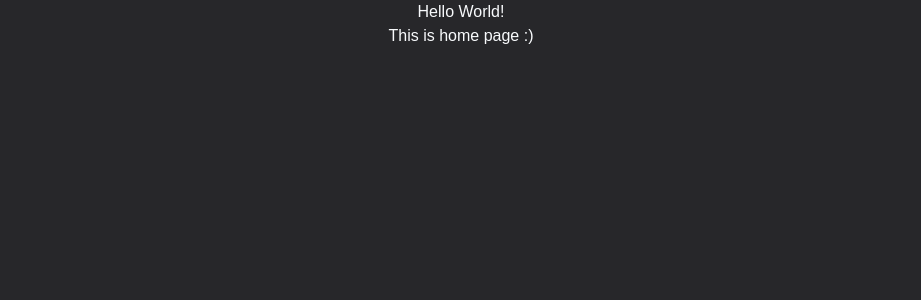
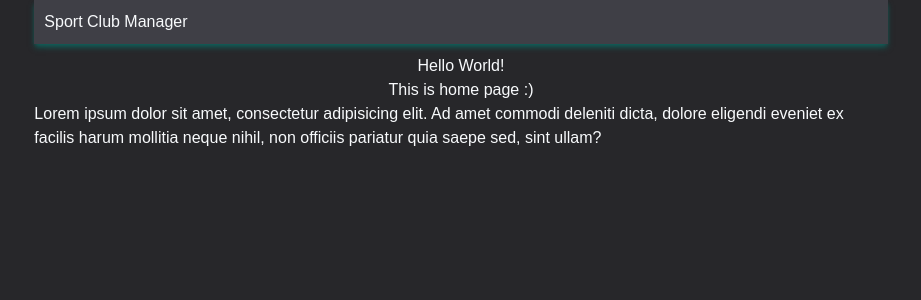
Before and after one commit to SportClubManager/front-vue, a Vue app: page / in a window 1280 px wide. Shown: the top 300 px of the page, without its empty margins (179-1100 px from the left). Built offline with nearby package versions, Linux system fonts and the light colour scheme.

Commit message:
fix vite configs, add header

```diff
--- a/src/App.vue
+++ b/src/App.vue
@@ -1,7 +1,9 @@
 <script setup>
+import HeaderComponent from '@/components/HeaderComponent.vue';
 </script>
 
 <template>
+    <header-component />
     <div class="content flex flex-col items-center">
         <RouterView />
     </div>
--- /dev/null
+++ b/src/components/HeaderComponent.vue
@@ -0,0 +1,11 @@
+<template>
+    <header class="p-2.5 mb-2.5 bg-zinc-700 shadow-amber-50 shadow-md shadow-teal-800 sticky top-0">
+        <h1 class="bg-zinc-700">Sport Club Manager</h1>
+    </header>
+</template>
+
+<script setup>
+</script>
+
+<style scoped>
+</style>
--- a/src/views/HomeView.vue
+++ b/src/views/HomeView.vue
@@ -1,6 +1,7 @@
 <template>
     <h1>Hello World!</h1>
     <p>This is home page :)</p>
+    <p>Lorem ipsum dolor sit amet, consectetur adipisicing elit. Ad amet commodi deleniti dicta, dolore eligendi eveniet ex facilis harum mollitia neque nihil, non officiis pariatur quia saepe sed, sint ullam?</p>
 </template>
 
 <script setup></script>
--- a/vite.config.js
+++ b/vite.config.js
@@ -3,9 +3,8 @@ import { fileURLToPath, URL } from 'node:url';
 import { defineConfig } from 'vite';
 import vue from '@vitejs/plugin-vue';
 
-// https://vitejs.dev/config/
 export default defineConfig({
-    // base: '/front-end/',
+    base: '/front-end/',
     plugins: [vue()],
     resolve: {
         alias: {
```
